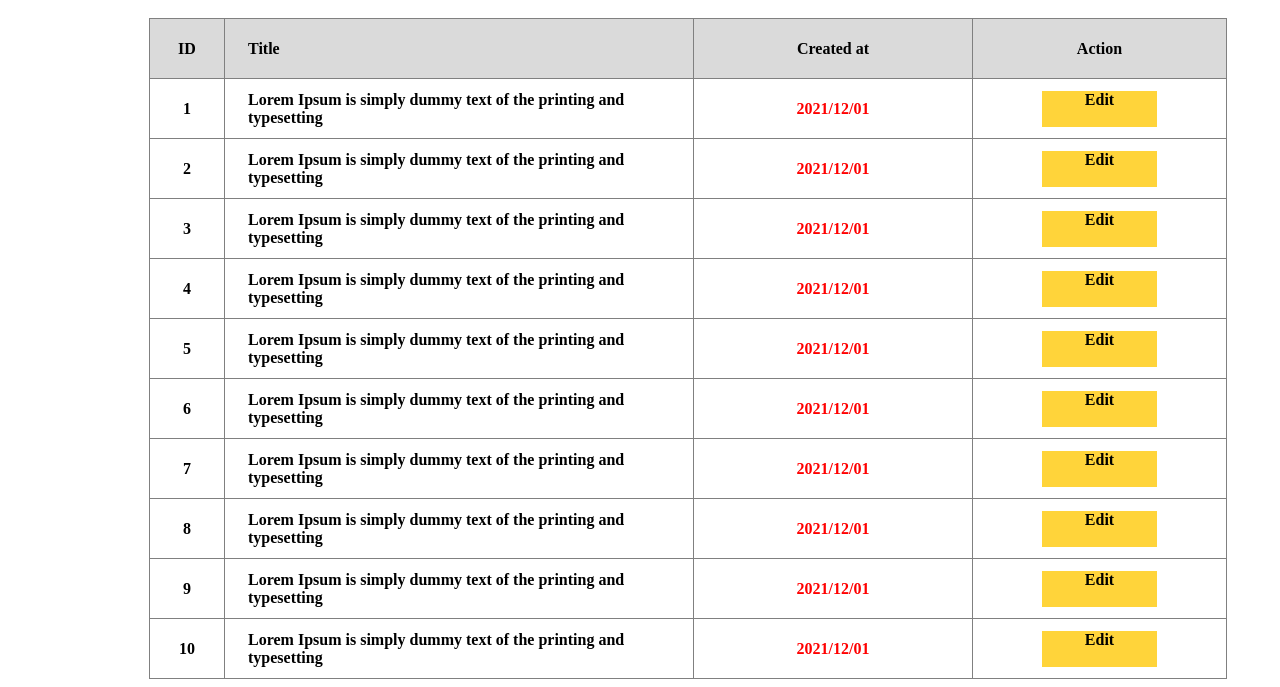
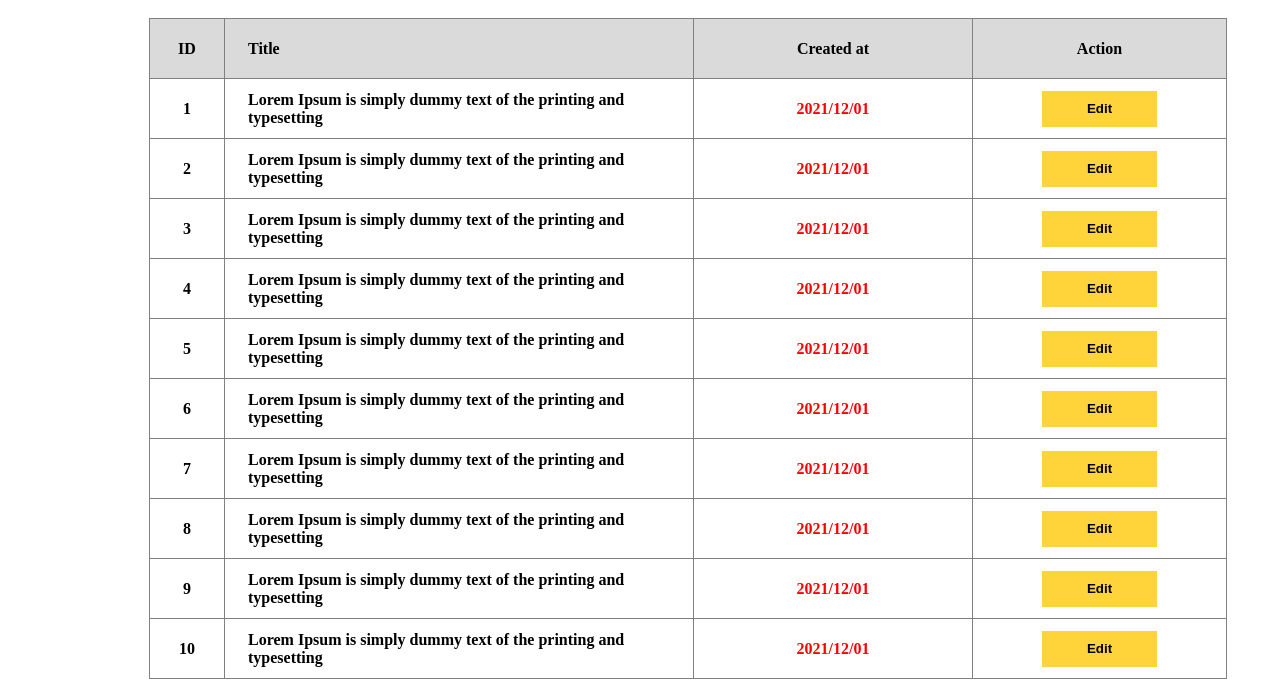
Before and after one commit to SophioMadzgharashvili/CSS-tskhrilebi-davaleba-1, a plain HTML site: page index.html in a window 1280 px wide. Shown: the part 125-812 px from the top of the page. Drawn offline with Linux system fonts and the light colour scheme.

Commit message:
Update index.html

```diff
--- a/index.html
+++ b/index.html
@@ -43,14 +43,14 @@
         }
 
 
-        .td03 {
+         .button {
+            border: none;
             width: 115px;
             height: 36px;
             background-color: #FFD43A;
             margin: auto;
             text-align: center;
             font-weight: bold;
-
         }
 
     </style>
@@ -71,61 +71,61 @@
                 <td class="th01">1</td>
                 <td class="td01">Lorem Ipsum is simply dummy text of the printing and typesetting</td>
                 <td class="td02">2021/12/01</td>
-                <td><div class="td03">Edit</div></td>
+                <td align="center"><button class="button">Edit</button></td>
             </tr>
             <tr>
                 <td class="th01">2</td>
                 <td class="td01">Lorem Ipsum is simply dummy text of the printing and typesetting</td>
                 <td class="td02">2021/12/01</td>
-                <td><div class="td03">Edit</div></td>
+                <td align="center"><button class="button">Edit</button></td>
             </tr>
             <tr>
                 <td class="th01">3</td>
                 <td class="td01">Lorem Ipsum is simply dummy text of the printing and typesetting</td>
                 <td class="td02">2021/12/01</td>
-                <td><div class="td03">Edit</div></td>
+               <td align="center"><button class="button">Edit</button></td>
             </tr>
             <tr>
                 <td class="th01">4</td>
                 <td class="td01">Lorem Ipsum is simply dummy text of the printing and typesetting</td>
                 <td class="td02">2021/12/01</td>
-                <td><div class="td03">Edit</div></td>
+                <td align="center"><button class="button">Edit</button></td>
             </tr>
             <tr>
                 <td class="th01">5</td>
                 <td class="td01">Lorem Ipsum is simply dummy text of the printing and typesetting</td>
                 <td class="td02">2021/12/01</td>
-                <td><div class="td03">Edit</div></td>
+                <td align="center"><button class="button">Edit</button></td>
             </tr>
             <tr>
                 <td class="th01">6</td>
                 <td class="td01">Lorem Ipsum is simply dummy text of the printing and typesetting</td>
                 <td class="td02">2021/12/01</td>
-                <td><div class="td03">Edit</div></td>
+                <td align="center"><button class="button">Edit</button></td>
             </tr>
             <tr>
                 <td class="th01">7</td>
                 <td class="td01">Lorem Ipsum is simply dummy text of the printing and typesetting</td>
                 <td class="td02">2021/12/01</td>
-                <td><div class="td03">Edit</div></td>
+                <td align="center"><button class="button">Edit</button></td>
             </tr>
             <tr>
                 <td class="th01">8</td>
                 <td class="td01">Lorem Ipsum is simply dummy text of the printing and typesetting</td>
                 <td class="td02">2021/12/01</td>
-                <td><div class="td03">Edit</div></td>
+                <td align="center"><button class="button">Edit</button></td>
             </tr>
             <tr>
                 <td class="th01">9</td>
                 <td class="td01">Lorem Ipsum is simply dummy text of the printing and typesetting</td>
                 <td class="td02">2021/12/01</td>
-                <td><div class="td03">Edit</div></td>
+               <td align="center"><button class="button">Edit</button></td>
             </tr>
             <tr>
                 <td class="th01">10</td>
                 <td class="td01">Lorem Ipsum is simply dummy text of the printing and typesetting</td>
                 <td class="td02">2021/12/01</td>
-                <td><div class="td03">Edit</div></td>
+                <td align="center"><button class="button">Edit</button></td>
             </tr>
         </tbody>
     </table>
```
